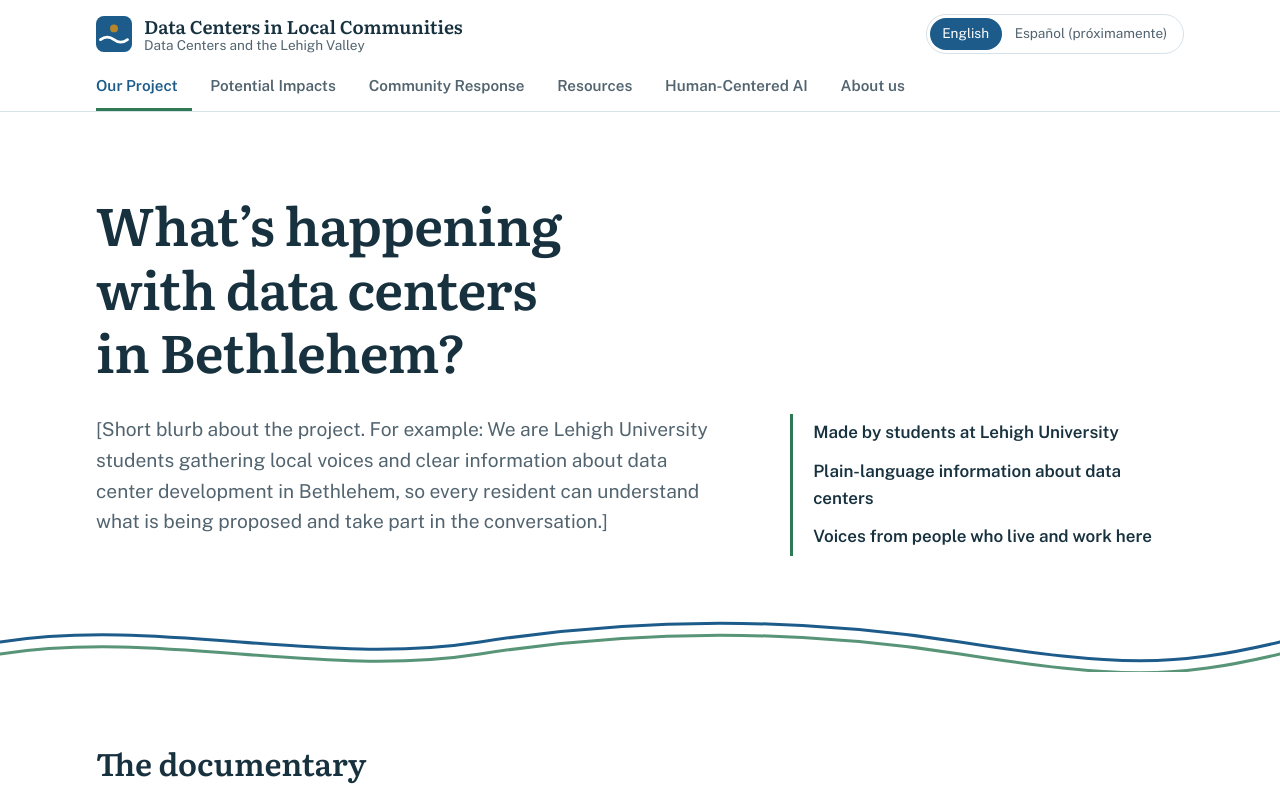
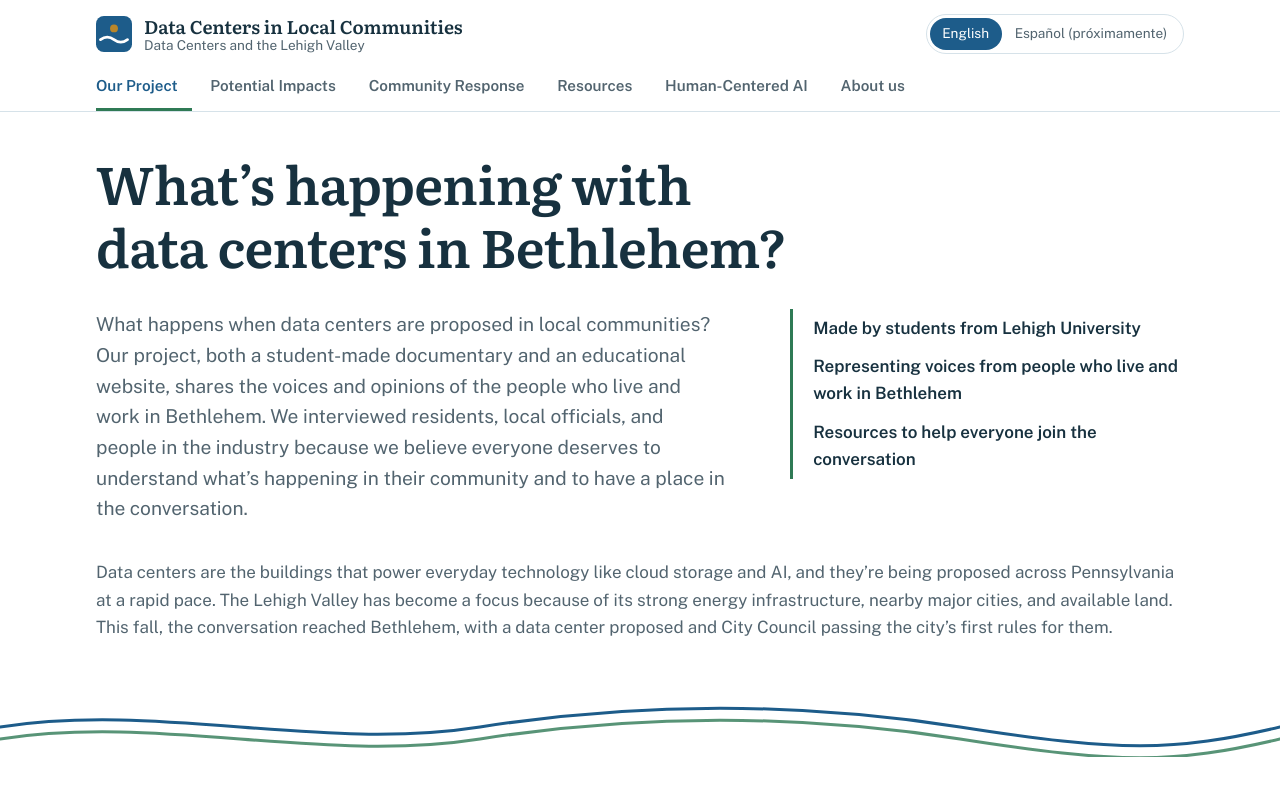
Before and after one commit to rth227/lehighvalley-datacenter, a React (Vite) app: page / in a window 1280 px wide. Shown: the top 800 px of the page. Built offline with nearby package versions, Linux system fonts and the light colour scheme.

Commit message:
fixing up pages:

```diff
--- a/src/content/en/home.js
+++ b/src/content/en/home.js
@@ -2,14 +2,16 @@
 
 export const home = {
   heroTitle: 'What’s happening with data centers in Bethlehem?',
-  heroBody:
-    '[Short blurb about the project. For example: We are Lehigh University students gathering ' +
-    'local voices and clear information about data center development in Bethlehem, so ' +
-    'every resident can understand what is being proposed and take part in the conversation.]',
+  heroBody: [
+    'What happens when data centers are proposed in local communities? Our project, both a student-made documentary and an educational website, shares the voices and opinions of the people who live and work in Bethlehem. We interviewed residents, local officials, and people in the industry because we believe everyone deserves to understand what’s happening in their community and to have a place in the conversation.',
+  ],
+  heroContext: [
+    'Data centers are the buildings that power everyday technology like cloud storage and AI, and they’re being proposed across Pennsylvania at a rapid pace. The Lehigh Valley has become a focus because of its strong energy infrastructure, nearby major cities, and available land. This fall, the conversation reached Bethlehem, with a data center proposed and City Council passing the city’s first rules for them.',
+  ],
   heroPoints: [
-    'Made by students at Lehigh University',
-    'Plain-language information about data centers',
-    'Voices from people who live and work here',
+    'Made by students from Lehigh University',
+    'Representing voices from people who live and work in Bethlehem',
+    'Resources to help everyone join the conversation',
   ],
 
   documentaryTitle: 'The documentary',
--- a/src/pages/Home.jsx
+++ b/src/pages/Home.jsx
@@ -9,16 +9,17 @@ export default function Home() {
   return (
     <>
       <section className="hero">
-        <div className="wrap hero-grid">
-          <div>
-            <h1>{home.heroTitle}</h1>
+        <div className="wrap">
+          <h1>{home.heroTitle}</h1>
+          <div className="hero-grid">
             <p className="lead">{home.heroBody}</p>
+            <ul className="hero-points">
+              {home.heroPoints.map((point, i) => (
+                <li key={i}>{point}</li>
+              ))}
+            </ul>
           </div>
-          <ul className="hero-points">
-            {home.heroPoints.map((point, i) => (
-              <li key={i}>{point}</li>
-            ))}
-          </ul>
+          <p className="hero-context">{home.heroContext}</p>
         </div>
         <svg className="river" viewBox="0 0 1200 60" preserveAspectRatio="none" aria-hidden="true">
           <path className="river-blue" d="M0 30 C 150 5, 300 55, 450 30 S 750 5, 900 30 S 1100 55, 1200 30" />
--- a/src/styles.css
+++ b/src/styles.css
@@ -162,9 +162,10 @@ main:focus { outline: none; }
 .tabs li:first-child a { padding-left: 0; }
 
 /* sections */
-.hero { padding-top: clamp(2.5rem, 7vw, 5rem); }
-.hero-grid { display: grid; gap: 2rem; grid-template-columns: minmax(0, 1fr); align-items: end; }
-.hero h1 { max-width: 18ch; }
+.hero { padding-top: clamp(1.5rem, 3vw, 2.5rem); }
+.hero-grid { display: grid; gap: 2rem; grid-template-columns: minmax(0, 1fr); align-items: start; margin-top: 1.5rem; }
+.hero h1 { max-width: 24ch; }
+.hero-context { color: var(--muted); max-width: none; margin-top: 1rem; }
 .hero-points {
   list-style: none; margin: 0; padding: 0 0 0 1.25rem;
   border-left: 3px solid var(--canal);
```
